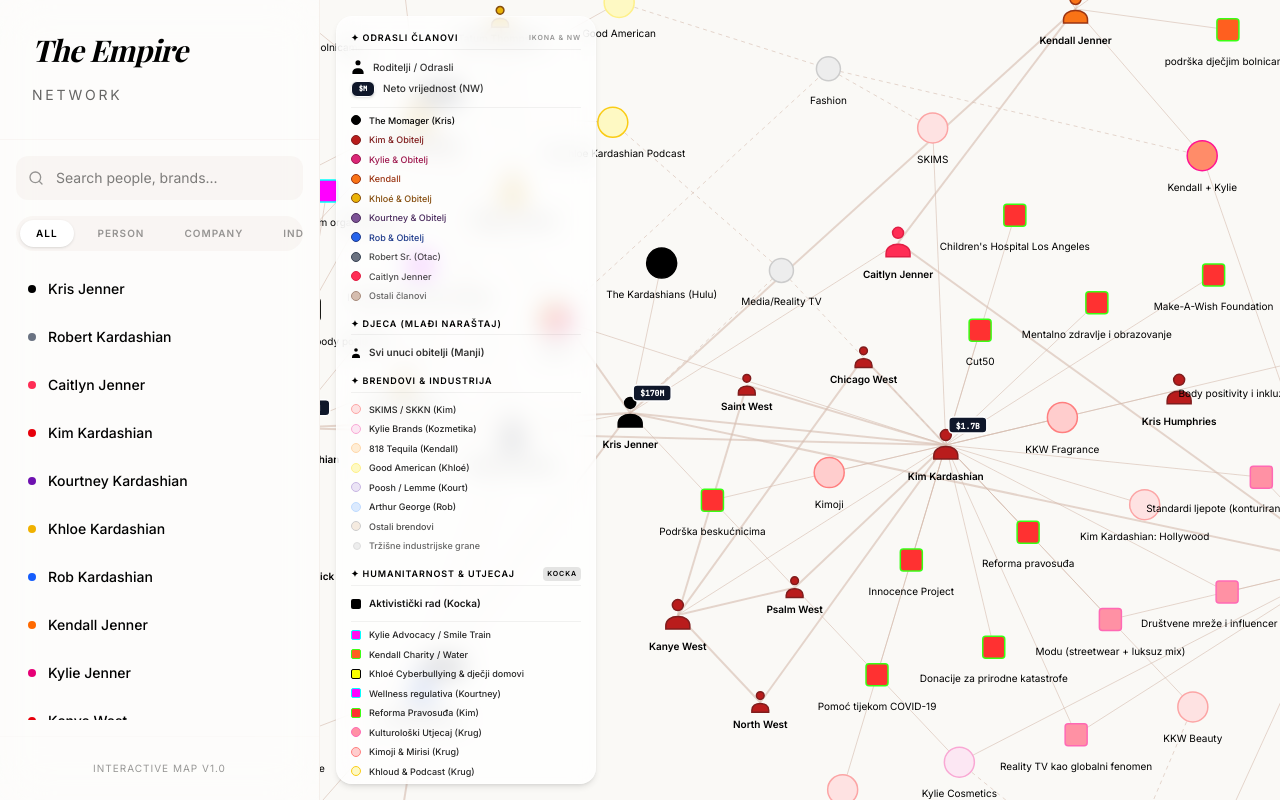
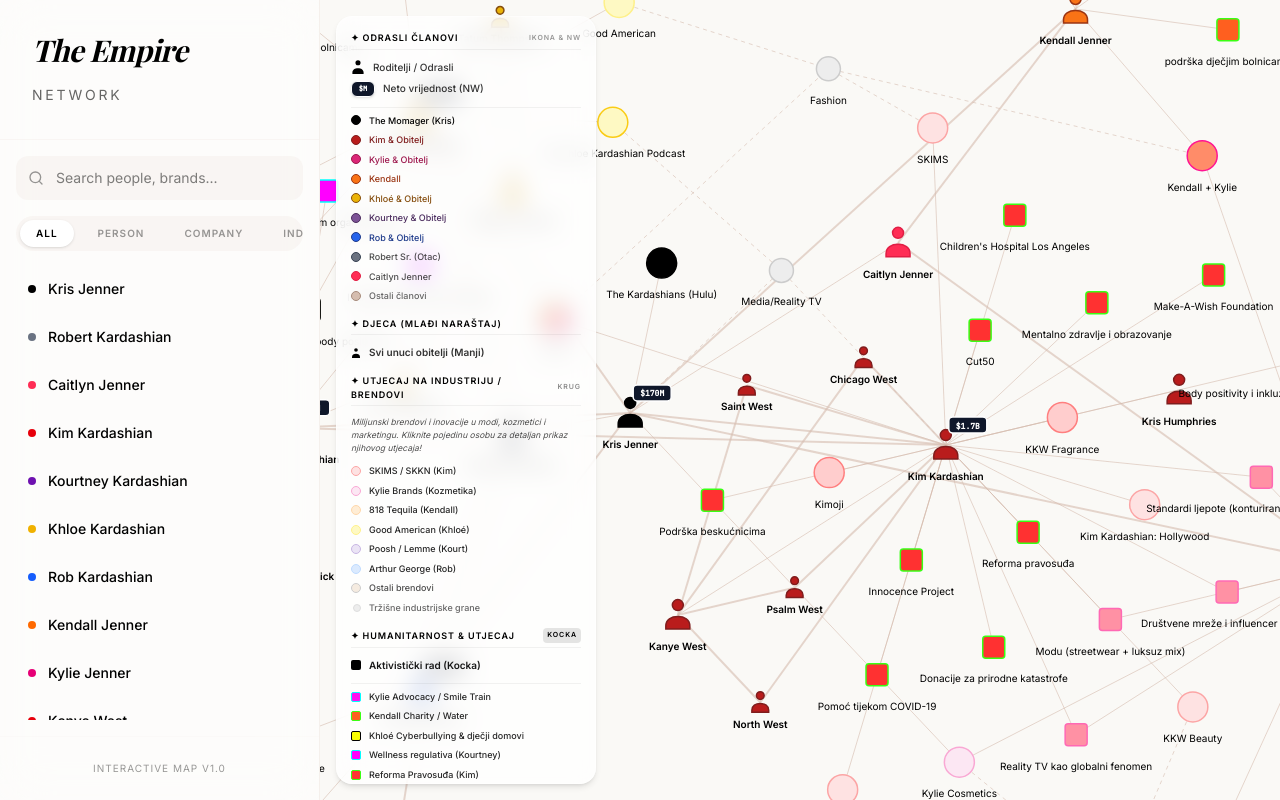
Before and after one commit to rahelarussin/The-Kardashians-empire, a React (Vite) app: page / in a window 1280 px wide. Built offline with nearby package versions, Linux system fonts and the light colour scheme; a web font is replaced by a local one.

Commit message:
feat: update industry and brand section labels
Refine UI labels and add descriptive subtext to the brands and industries section for improved user clarity.

```diff
--- a/src/components/NetworkGraph.tsx
+++ b/src/components/NetworkGraph.tsx
@@ -366,9 +366,13 @@
 
         {/* Section 3: Brands and Industries */}
         <div className="flex flex-col gap-1.5">
-          <div className="text-[9px] font-black uppercase tracking-widest text-brand-stone border-b border-black/5 pb-1 mb-1">
-            <span>✦ BRENDOVI & INDUSTRIJA</span>
+          <div className="text-[9px] font-black uppercase tracking-widest text-brand-stone border-b border-black/5 pb-1 mb-1 flex items-center justify-between">
+            <span>✦ UTJECAJ NA INDUSTRIJU / BRENDOVI</span>
+            <span className="opacity-45 text-[7px]">KRUG</span>
           </div>
+          <p className="text-[8.5px] text-brand-stone/70 leading-normal italic mb-1">
+            Milijunski brendovi i inovacije u modi, kozmetici i marketingu. Kliknite pojedinu osobu za detaljan prikaz njihovog utjecaja!
+          </p>
           <div className="grid grid-cols-1 gap-1.5">
             <div className="flex items-center gap-2">
               <div className="w-2.5 h-2.5 rounded-full bg-[#FEE2E2] border border-[#FCA5A5] shrink-0" />
```
